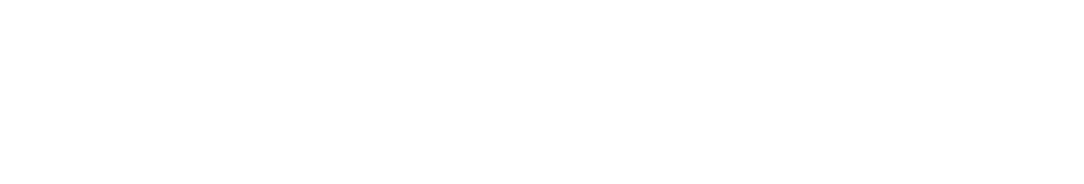
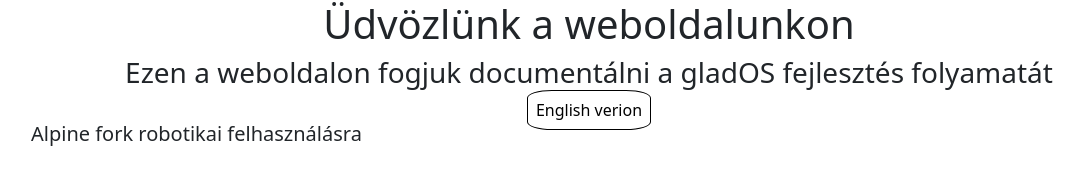
Before and after one commit to TranRobi/GladOS, a plain HTML site: page magyarver.html in a window 1280 px wide. Shown: the whole page, without its empty margins (51-1135 px from the left). Drawn offline with nearby package versions, Linux system fonts and the light colour scheme.

Commit message:
first pharagraph

```diff
--- a/magyarver.html
+++ b/magyarver.html
@@ -0,0 +1,32 @@
+<!DOCTYPE html>
+<html lang="en">
+<head>
+    <meta charset="UTF-8">
+    <meta http-equiv="X-UA-Compatible" content="IE=edge">
+    <meta name="viewport" content="width=device-width, initial-scale=1.0">
+    <link href="https://cdn.jsdelivr.net/npm/bootstrap@5.3.0-alpha3/dist/css/bootstrap.min.css" rel="stylesheet" integrity="sha384-KK94CHFLLe+nY2dmCWGMq91rCGa5gtU4mk92HdvYe+M/SXH301p5ILy+dN9+nJOZ" crossorigin="anonymous">
+    <link rel="stylesheet" href="style.css">
+    <title>gladOS Progress</title>
+</head>
+<body>
+    <div class="container">
+        <header>
+            <h1>Üdvözlünk a weboldalunkon</h1>
+            <h3>Ezen a weboldalon fogjuk documentálni a gladOS fejlesztés folyamatát</h3>
+        </header>
+        <nav>
+            <a href="index.html">English verion</a>
+        </nav>
+        <main>
+            <div class="leiras">
+                <h5>Alpine fork robotikai felhasználásra</h5>
+                <p></p>
+            </div>
+        </main>
+        <footer>
+
+        </footer>
+    </div>
+    <script src="https://cdn.jsdelivr.net/npm/bootstrap@5.3.0-alpha3/dist/js/bootstrap.bundle.min.js" integrity="sha384-ENjdO4Dr2bkBIFxQpeoTz1HIcje39Wm4jDKdf19U8gI4ddQ3GYNS7NTKfAdVQSZe" crossorigin="anonymous"></script>
+</body>
+</html>
--- a/style.css
+++ b/style.css
@@ -6,3 +6,16 @@
 header{
     text-align: center;
 }
+
+ a{
+    text-decoration: none;
+    color: black;
+    border: 1px solid black;
+    padding: 0.5rem;
+    border-radius: 20%;
+    background-color: #fff;
+}
+
+nav{
+    text-align: center;
+}
```
Also changed, not shown: index.html (+7 -0 lines).
